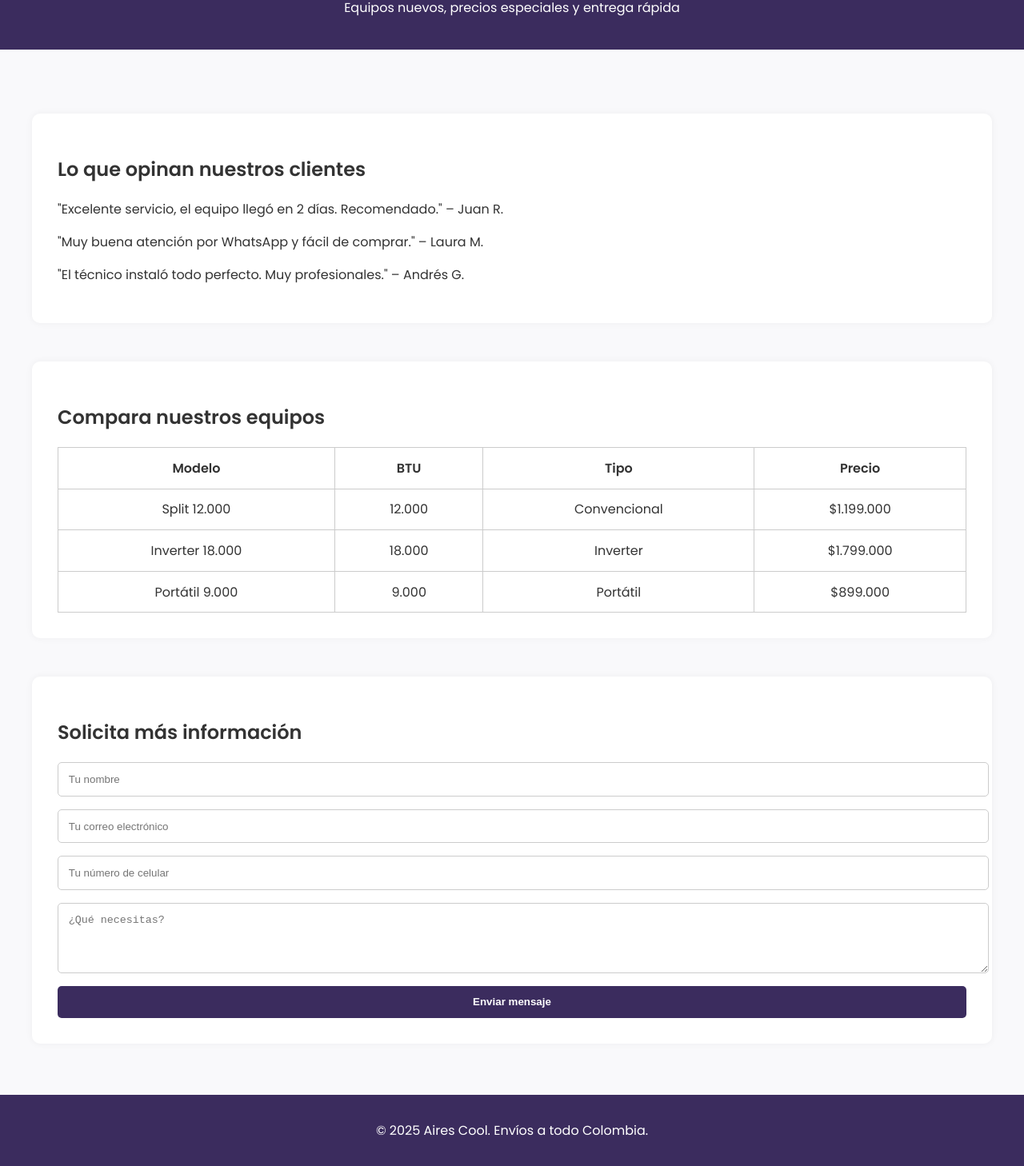
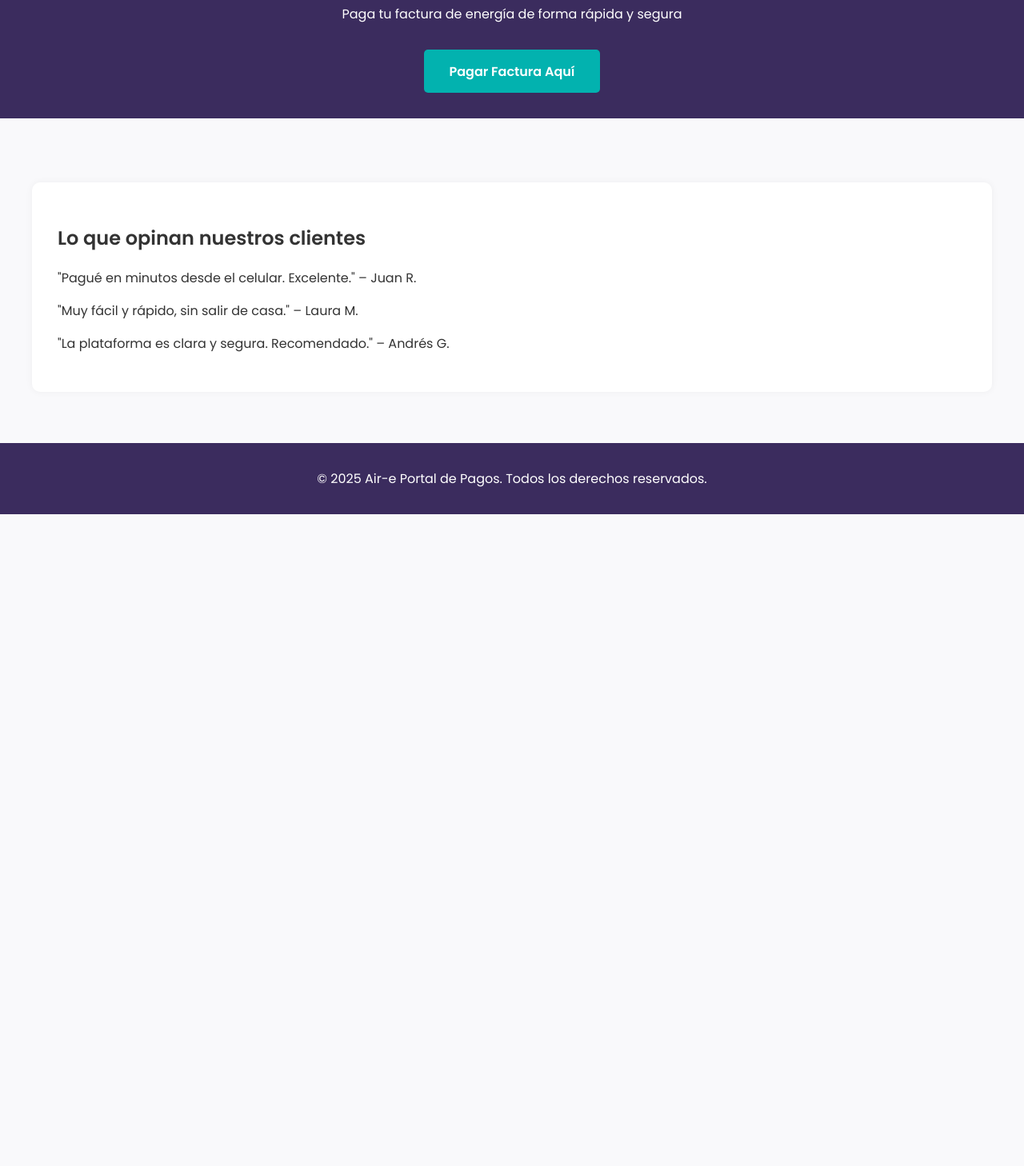
Before and after one commit to pablitoelcalvi/caribesolesfacture, a plain HTML site: page index.html in a window 1280 px wide. Shown: the part 112-1570 px from the top of the page at 80% size. After the commit the page ends 800 px from the top, so only its background shows below. Drawn offline with Linux system fonts and the light colour scheme.

Commit message:
Update index.html

```diff
--- a/index.html
+++ b/index.html
@@ -3,7 +3,7 @@
 <head>
   <meta charset="UTF-8">
   <meta name="viewport" content="width=device-width, initial-scale=1.0">
-  <title>Compra tu Aire Acondicionado</title>
+  <title>Portal de Pagos Air-e</title>
   <link href="https://fonts.googleapis.com/css2?family=Poppins:wght@400;600&display=swap" rel="stylesheet">
   <style>
     body {
@@ -15,95 +15,34 @@
     header {
       background-color: #3b2c5e;
       color: white;
-      padding: 1.5rem;
+      padding: 2rem;
       text-align: center;
     }
     header h1 {
-      margin-bottom: 0.3rem;
+      margin-bottom: 0.5rem;
+    }
+    .btn-pagar {
+      display: inline-block;
+      margin-top: 1rem;
+      padding: 0.9rem 2rem;
+      background-color: #02b2af;
+      color: white;
+      text-decoration: none;
+      border-radius: 5px;
+      font-weight: bold;
+      font-size: 1rem;
     }
     .container {
       max-width: 1200px;
       margin: auto;
       padding: 2rem;
     }
-    .products {
-      display: grid;
-      grid-template-columns: repeat(auto-fit, minmax(260px, 1fr));
-      gap: 2rem;
-    }
-    .product {
-      background: white;
-      border-radius: 10px;
-      padding: 1rem;
-      box-shadow: 0 0 10px rgba(0,0,0,0.08);
-      text-align: center;
-    }
-    .product img {
-      width: 100%;
-      height: 180px;
-      object-fit: cover;
-      border-radius: 8px;
-      margin-bottom: 1rem;
-    }
-    .product h3 {
-      font-size: 1.2rem;
-      margin-bottom: 0.5rem;
-      color: #3b2c5e;
-    }
-    .product p {
-      font-size: 0.95rem;
-      margin-bottom: 1rem;
-    }
-    .price {
-      font-size: 1.1rem;
-      font-weight: 600;
-      color: #02b2af;
-    }
-    .btn {
-      display: inline-block;
-      margin-top: 1rem;
-      padding: 0.7rem 1.5rem;
-      background-color: #02b2af;
-      color: white;
-      text-decoration: none;
-      border-radius: 5px;
-    }
-    .testimonios, .comparador, .formulario {
+    .testimonios {
       background: white;
       margin-top: 3rem;
       padding: 2rem;
       border-radius: 10px;
       box-shadow: 0 0 10px rgba(0,0,0,0.05);
-    }
-    .comparador table {
-      width: 100%;
-      border-collapse: collapse;
-      margin-top: 1rem;
-    }
-    .comparador th, .comparador td {
-      border: 1px solid #ccc;
-      padding: 0.8rem;
-      text-align: center;
-    }
-    .formulario form {
-      display: flex;
-      flex-direction: column;
-      gap: 1rem;
-    }
-    .formulario input, .formulario textarea {
-      padding: 0.8rem;
-      border: 1px solid #ccc;
-      border-radius: 5px;
-      width: 100%;
-    }
-    .formulario button {
-      padding: 0.8rem;
-      background: #3b2c5e;
-      color: white;
-      border: none;
-      border-radius: 5px;
-      font-weight: bold;
-      cursor: pointer;
     }
     footer {
       text-align: center;
@@ -117,67 +56,22 @@
 <body>
 
   <header>
-    <h1>Compra tu Aire Acondicionado</h1>
-    <p>Equipos nuevos, precios especiales y entrega rápida</p>
+    <h1>Portal de Pagos Air-e</h1>
+    <p>Paga tu factura de energía de forma rápida y segura</p>
+    <a href="" class="btn-pagar">Pagar Factura Aquí</a>
   </header>
 
   <div class="container">
-    <div class="products">
-      <!-- Productos (ya insertados arriba) -->
-      <!-- ... -->
-    </div>
-
     <section class="testimonios">
       <h2>Lo que opinan nuestros clientes</h2>
-      <p>"Excelente servicio, el equipo llegó en 2 días. Recomendado." – Juan R.</p>
-      <p>"Muy buena atención por WhatsApp y fácil de comprar." – Laura M.</p>
-      <p>"El técnico instaló todo perfecto. Muy profesionales." – Andrés G.</p>
-    </section>
-
-    <section class="comparador">
-      <h2>Compara nuestros equipos</h2>
-      <table>
-        <tr>
-          <th>Modelo</th>
-          <th>BTU</th>
-          <th>Tipo</th>
-          <th>Precio</th>
-        </tr>
-        <tr>
-          <td>Split 12.000</td>
-          <td>12.000</td>
-          <td>Convencional</td>
-          <td>$1.199.000</td>
-        </tr>
-        <tr>
-          <td>Inverter 18.000</td>
-          <td>18.000</td>
-          <td>Inverter</td>
-          <td>$1.799.000</td>
-        </tr>
-        <tr>
-          <td>Portátil 9.000</td>
-          <td>9.000</td>
-          <td>Portátil</td>
-          <td>$899.000</td>
-        </tr>
-      </table>
-    </section>
-
-    <section class="formulario">
-      <h2>Solicita más información</h2>
-      <form action="#" method="POST">
-        <input type="text" name="nombre" placeholder="Tu nombre" required>
-        <input type="email" name="email" placeholder="Tu correo electrónico" required>
-        <input type="tel" name="telefono" placeholder="Tu número de celular" required>
-        <textarea name="mensaje" rows="4" placeholder="¿Qué necesitas?" required></textarea>
-        <button type="submit">Enviar mensaje</button>
-      </form>
+      <p>"Pagué en minutos desde el celular. Excelente." – Juan R.</p>
+      <p>"Muy fácil y rápido, sin salir de casa." – Laura M.</p>
+      <p>"La plataforma es clara y segura. Recomendado." – Andrés G.</p>
     </section>
   </div>
 
   <footer>
-    <p>© 2025 Aires Cool. Envíos a todo Colombia.</p>
+    <p>© 2025 Air-e Portal de Pagos. Todos los derechos reservados.</p>
   </footer>
 
 </body>
```
